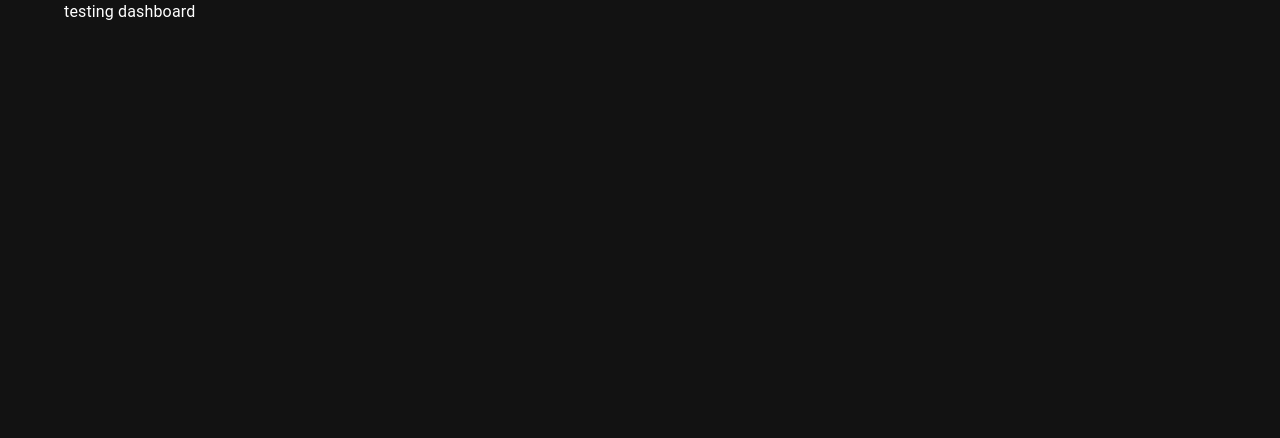
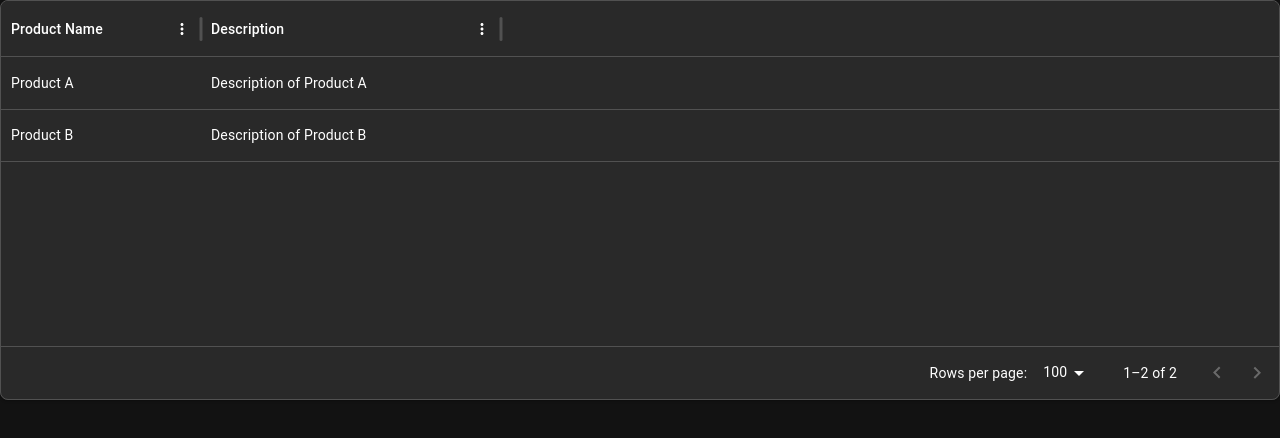
Before and after one commit to ozzycat/carpool-guard, a React (Vite) app in the folder client/: page /dashboard in a window 1280 px wide. Shown: the top 438 px of the page. Built offline with nearby package versions, Linux system fonts and the light colour scheme.

Commit message:
add mui datagrid
implement placeholder data grid in preparation for setting up the table containing the car line

```diff
--- a/client/package.json
+++ b/client/package.json
@@ -13,6 +13,7 @@
     "@emotion/react": "^11.14.0",
     "@emotion/styled": "^11.14.1",
     "@mui/material": "^7.3.7",
+    "@mui/x-data-grid": "^8.27.5",
     "axios": "^1.13.5",
     "react": "^19.2.0",
     "react-dom": "^19.2.0",
--- a/client/src/layout/AppLayout.jsx
+++ b/client/src/layout/AppLayout.jsx
@@ -1,14 +1,13 @@
 import { Outlet } from "react-router-dom";
 import Container from "@mui/material/Container";
+import { Paper } from "@mui/material";
 
 export default function AppLayout() {
     return (
         <div className="app-container">
             <div className="app-body">
                 <main className="app-content">
-                    <Container>
                         <Outlet/>
-                    </Container>
                 </main>
             </div>
         </div>
--- a/client/src/screens/Dashboard.jsx
+++ b/client/src/screens/Dashboard.jsx
@@ -1,7 +1,26 @@
+import Paper from "@mui/material/Paper";
+import { DataGrid } from '@mui/x-data-grid';
+import Box from "@mui/material/Box";
+
 export default function Dashboard() {
+
+    const columns = [
+        { field: 'name', headerName: 'Product Name', width: 200 },
+        { field: 'description', headerName: 'Description', width: 300 },
+    ];
+
+    const rows = [
+        { id: 1, name: 'Product A', description: 'Description of Product A' },
+        { id: 2, name: 'Product B', description: 'Description of Product B' },
+    ];
+
     return (
         <>
-            testing dashboard
+            <Paper>
+                <Box sx={{ height: 400, width: '100%' }}>
+                    <DataGrid columns={columns} rows={rows} />
+                </Box>
+            </Paper>
         </>
     );
 }
```
Also changed, not shown: 1 other file (tests, documents, lock files or other folders).
